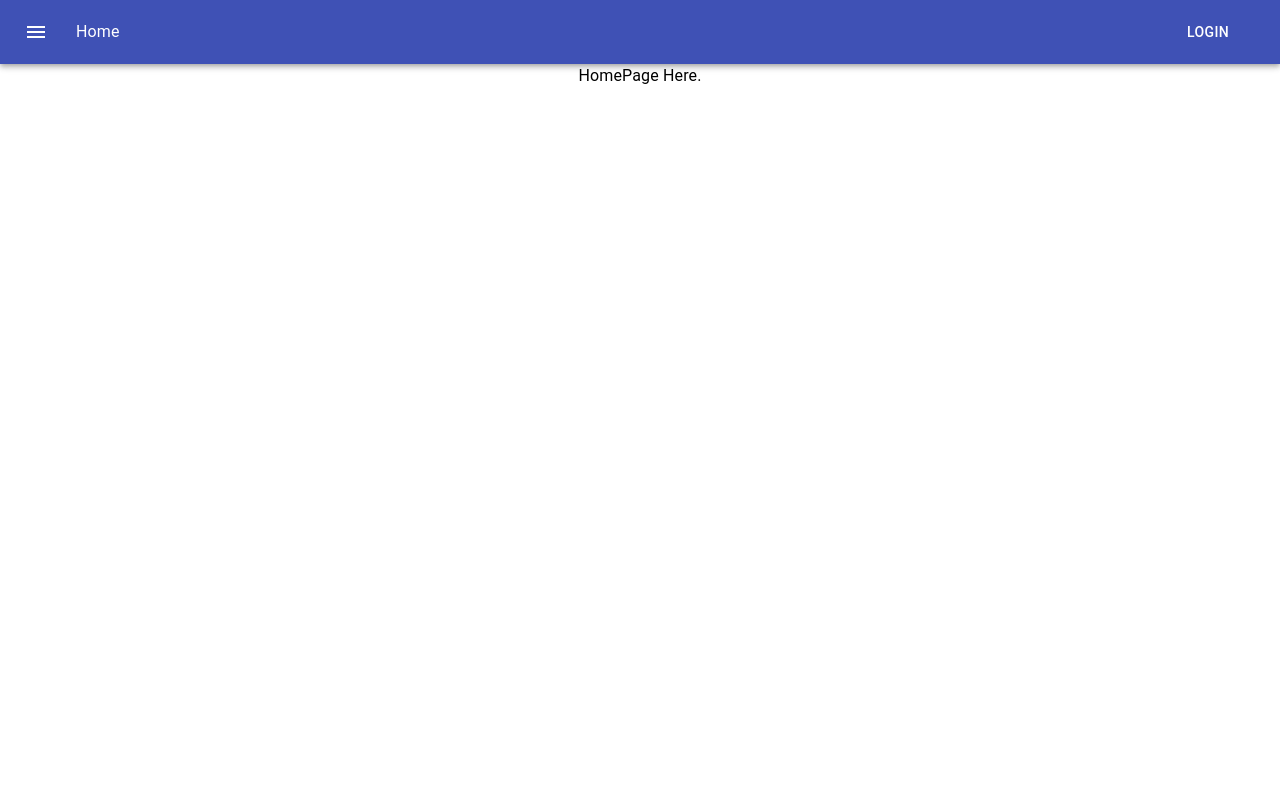
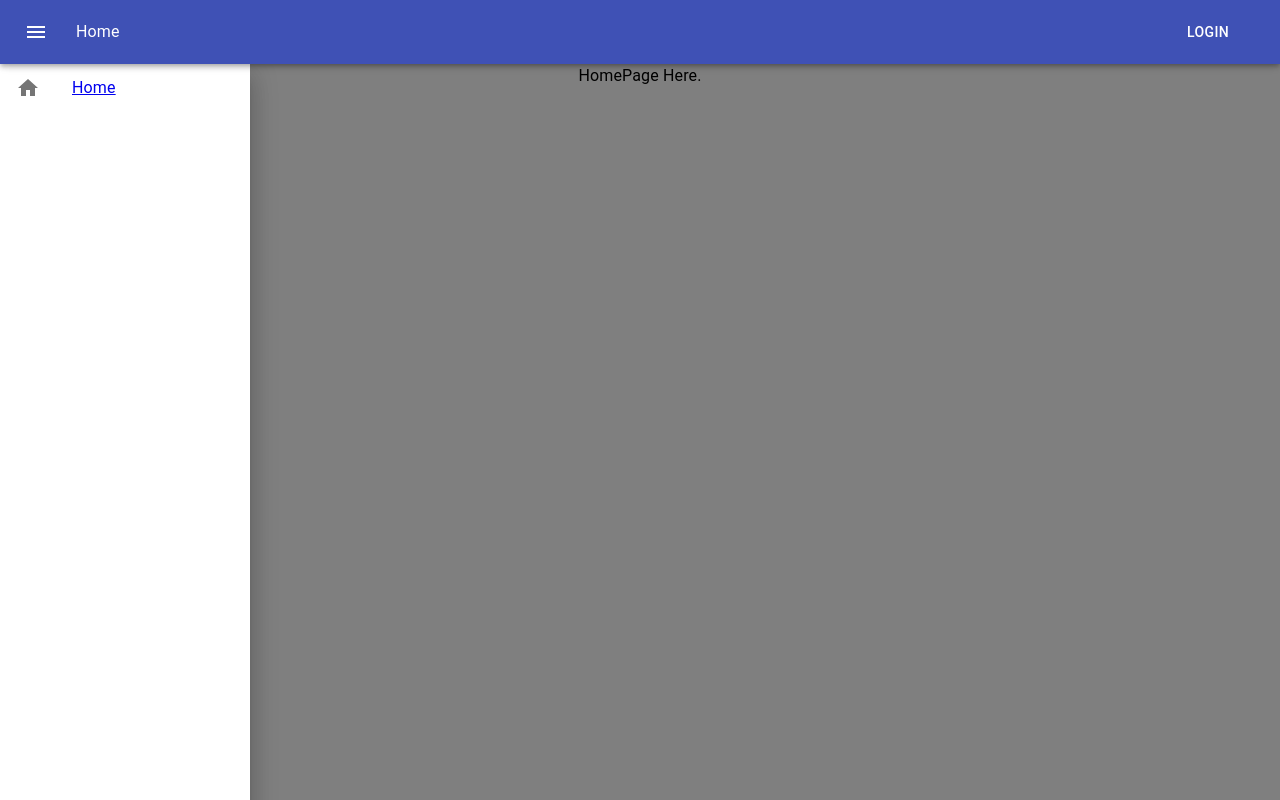
Before and after one commit to jvdheijden98/kwetter-faas, a React (Create React App) app: page /home in a window 1280 px wide. Both pictures are taken after a click on the button "menu". Built offline with nearby package versions, Linux system fonts and the light colour scheme.

Commit message:
Drawer working

```diff
--- a/src/App.js
+++ b/src/App.js
@@ -6,17 +6,15 @@ import StartPage from './pages/StartPage';
 import RegisterPage from './pages/RegisterPage';
 import LoginPage from './pages/LoginPage';
 import NavigationBar from './components/navigation/NavigationBar';
-//import NavigationDrawer from './components/navigation/NavigationDrawer';
+import NavigationDrawer from './components/navigation/NavigationDrawer';
 
 function App() {
   return (
-    <div data-testid="testId" className="App">
-    <NavigationBar/>
-{/*     <NavigationDrawer/> */}
+    <Router>
+      <div data-testid="testId" className="App">
+      <NavigationBar/>
+      <NavigationDrawer/>
 
-
-
-    <Router>
       <Switch>
       <Route exact path="/home" component={HomePage}/>
       <Route exact path="/">
@@ -27,8 +25,9 @@ function App() {
       <Route exact path="/overview" component={StartPage}/>
       <Route exact path="/profile" component={ProfilePage}/>
       </Switch>
+
+      </div>
     </Router>
-    </div>
   );
 }
 
--- a/src/components/navigation/NavigationBar.jsx
+++ b/src/components/navigation/NavigationBar.jsx
@@ -7,6 +7,7 @@ import Typography from '@material-ui/core/Typography';
 import Button from '@material-ui/core/Button';
 import IconButton from '@material-ui/core/IconButton';
 import MenuIcon from '@material-ui/icons/Menu';
+import NavigationDrawer from './NavigationDrawer';
 //import { ArrowLeftTwoTone } from '@material-ui/icons';
 
 const styles = (theme) => ({
@@ -31,13 +32,27 @@ const styles = (theme) => ({
 });
 
 class NavigationBar extends Component{
+    constructor(props){
+        super(props);
+
+        this.state = {
+            menuOpen: false,
+        }
+    }
+
+    toggleMenu = () => {
+        this.setState((wasMenuOpen) => ({ menuOpen: !wasMenuOpen.menuOpen}))
+    }
+
     render(){
         const { classes } = this.props;
+        const { menuOpen } = this.state;
+
         return (
             <div className={classes.root}>
-              <AppBar position="static">
+              <AppBar style={{zIndex: 9000}} position="sticky">
                 <Toolbar className={classes.toolbar}>
-                    <IconButton edge="start" className={classes.menuButton} color="inherit" aria-label="menu">
+                    <IconButton edge="start" className={classes.menuButton} color="inherit" aria-label="menu" onClick={this.toggleMenu}>
                         <MenuIcon />
                     </IconButton>
                     <Typography align='left' className={classes.title} >
@@ -48,6 +63,7 @@ class NavigationBar extends Component{
                     </Button>
                 </Toolbar>
               </AppBar>
+              <NavigationDrawer open={menuOpen} close={this.toggleMenu} />
             </div>
           );
     }
--- a/src/components/navigation/NavigationDrawer.jsx
+++ b/src/components/navigation/NavigationDrawer.jsx
@@ -1,4 +1,4 @@
-/* import React, { Component } from 'react';
+import React, { Component } from 'react';
 //import { createStyles, makeStyles, Theme } from '@material-ui/core/styles';
 import { withStyles } from '@material-ui/core/styles';
 import AppBar from '@material-ui/core/AppBar';
@@ -18,101 +18,56 @@ import ChevronRightIcon from '@material-ui/icons/ChevronRight';
 import ListItem from '@material-ui/core/ListItem';
 import ListItemIcon from '@material-ui/core/ListItemIcon';
 import ListItemText from '@material-ui/core/ListItemText';
+import { Link } from "react-router-dom";
+import HomeIcon from '@material-ui/icons/Home';
 import InboxIcon from '@material-ui/icons/MoveToInbox';
 import MailIcon from '@material-ui/icons/Mail';
 import { ArrowLeftTwoTone } from '@material-ui/icons';
 
-const drawerWidth = 240;
-const styles = (theme) => ({
-    root: {
-        display: 'flex',
+const styles = {
+    menuButton: {
+      marginRight: "10px",
     },
-    appBar: {
-        transition: theme.transitions.create(['margin', 'width'], {
-            easing: theme.transitions.easing.sharp,
-            duration: theme.transitions.duration.leavingScreen,
-        }),
+    nested: {
+      paddingLeft: "20px",
     },
-    appBarShift: {
-        width: `calc(100% - ${drawerWidth}px)`,
-        marginLeft: drawerWidth,
-        transition: theme.transitions.create(['margin', 'width'], {
-            easing: theme.transitions.easing.easeOut,
-            duration: theme.transitions.duration.enteringScreen,
-        }),
-    },
-    menuButton: {
-        marginRight: theme.spacing(2),
-    },
-    hide: {
-        display: 'none',
+    menuItem: {
+      textDecoration: "none",
+      color: "black",
     },
     drawer: {
-        width: drawerWidth,
-        flexShrink: 0,
+      marginTop: "64px",
+      width: "250px",
     },
-    drawerPaper: {
-        width: drawerWidth,
-    },
-    drawerHeader: {
-        display: 'flex',
-        alignItems: 'center',
-        padding: theme.spacing(0, 1),
-        // necessary for content to be below app bar
-        ...theme.mixins.toolbar,
-        justifyContent: 'flex-end',
-    },
-    content: {
-        flexGrow: 1,
-        padding: theme.spacing(3),
-        transition: theme.transitions.create('margin', {
-            easing: theme.transitions.easing.sharp,
-            duration: theme.transitions.duration.leavingScreen,
-        }),
-        marginLeft: -drawerWidth,
-    },
-    contentShift: {
-        transition: theme.transitions.create('margin', {
-            easing: theme.transitions.easing.easeOut,
-            duration: theme.transitions.duration.enteringScreen,
-        }),
-        marginLeft: 0,
-    },
-});
+  };
 
   class NavigationDrawer extends Component {
+    constructor(props) {
+      super(props);
+
+      this.state = {
+        goodsReceiptOpen: true,
+      };
+    }
+
     render() {
-        const { classes } = this.props;
+      const { classes, open, close, t } = this.props;
+
       return (
-            <div className={classes.root}>
-                <Drawer className={classes.drawer} variant="persistent" anchor="left" open={open} classes={{ paper: classes.drawerPaper, }}>
-                    <div className={classes.drawerHeader}>
-                        <IconButton onClick={handleDrawerClose}>
-                            {theme.direction === 'ltr' ? <ChevronLeftIcon /> : <ChevronRightIcon />}
-                        </IconButton>
-                    </div>
-                    <Divider />
-                    <List>
-                        {['Inbox', 'Starred', 'Send email', 'Drafts'].map((text, index) => (
-                            <ListItem button key={text}>
-                                <ListItemIcon>{index % 2 === 0 ? <InboxIcon /> : <MailIcon />}</ListItemIcon>
-                                <ListItemText primary={text} />
+        <Drawer classes={{ paper: classes.drawer }} variant="temporary" open={open} onClose={() => { close(); }} anchor="left">
+            <Link to="/">
+              <ListItem>
+                <ListItemIcon>
+                  <HomeIcon />
+                </ListItemIcon>
+                <ListItemText>
+                  Home
+                </ListItemText>
               </ListItem>
-                        ))}
-                    </List>
-                    <Divider />
-                    <List>
-                        {['All mail', 'Trash', 'Spam'].map((text, index) => (
-                            <ListItem button key={text}>
-                                <ListItemIcon>{index % 2 === 0 ? <InboxIcon /> : <MailIcon />}</ListItemIcon>
-                                <ListItemText primary={text} />
-                            </ListItem>
-                        ))}
-                    </List>
+            </Link>
         </Drawer>
-            </div>
       );
     }
   }
 
-export default withStyles(styles)(NavigationDrawer); */
+export default withStyles(styles)(NavigationDrawer);
```
Lines whose indentation alone changed are shown as unchanged.
